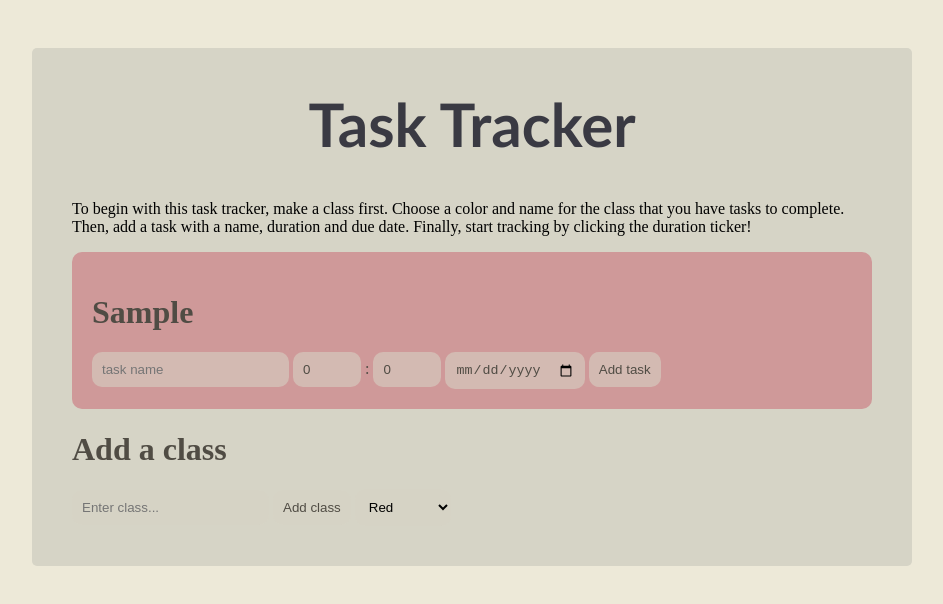
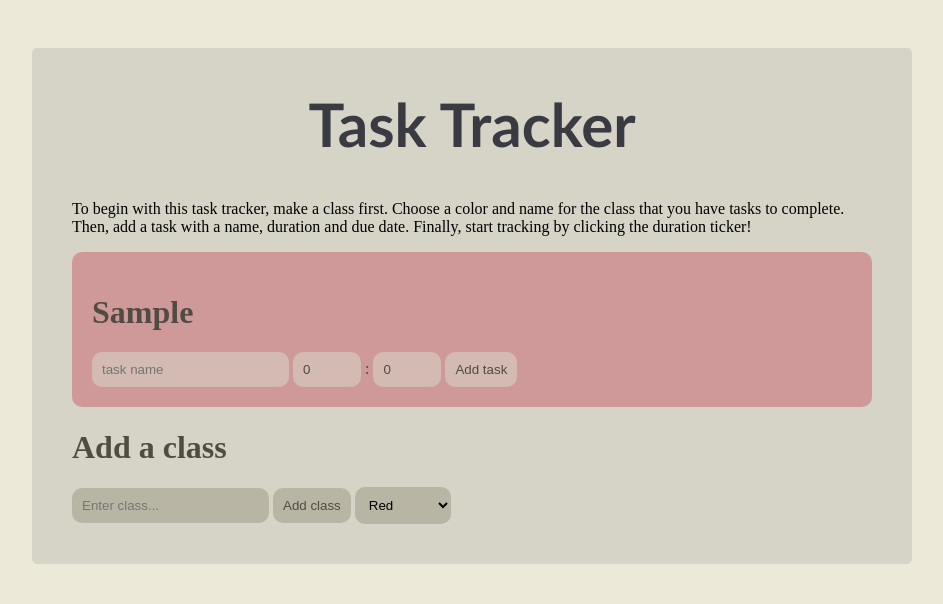
Before and after one commit to PugsRDubs/islandhacks25, a SvelteKit app: page / in a window 1280 px wide. Both pictures are taken after typing "Sample" into the empty fields and a click on the button "Add class". Shown: the top 604 px of the page, without its empty margins (168-1111 px from the left). Built offline with nearby package versions, Linux system fonts and the light colour scheme.

Commit message:
update color

```diff
--- a/src/routes/+page.svelte
+++ b/src/routes/+page.svelte
@@ -35,3 +35,9 @@
     <option value="#93aacf">Blue</option>
     <option value="#ae97c9">Lavender</option>
 </select>
+
+<style>
+    input, button, select, option {
+        background-color: rgb(184, 181, 164);
+    }
+</style>
--- a/src/routes/Class.svelte
+++ b/src/routes/Class.svelte
@@ -43,7 +43,7 @@
 <input bind:value={taskHours} type="number" placeholder="HH" min="0" max="23">
 <span>:</span>
 <input bind:value={taskMinutes} type="number" placeholder="MM" min="0" max="59">
-<input type="date">
+
 <button onclick={add_timer}>Add task</button>
 
 {#each timers as timer, i}
```
